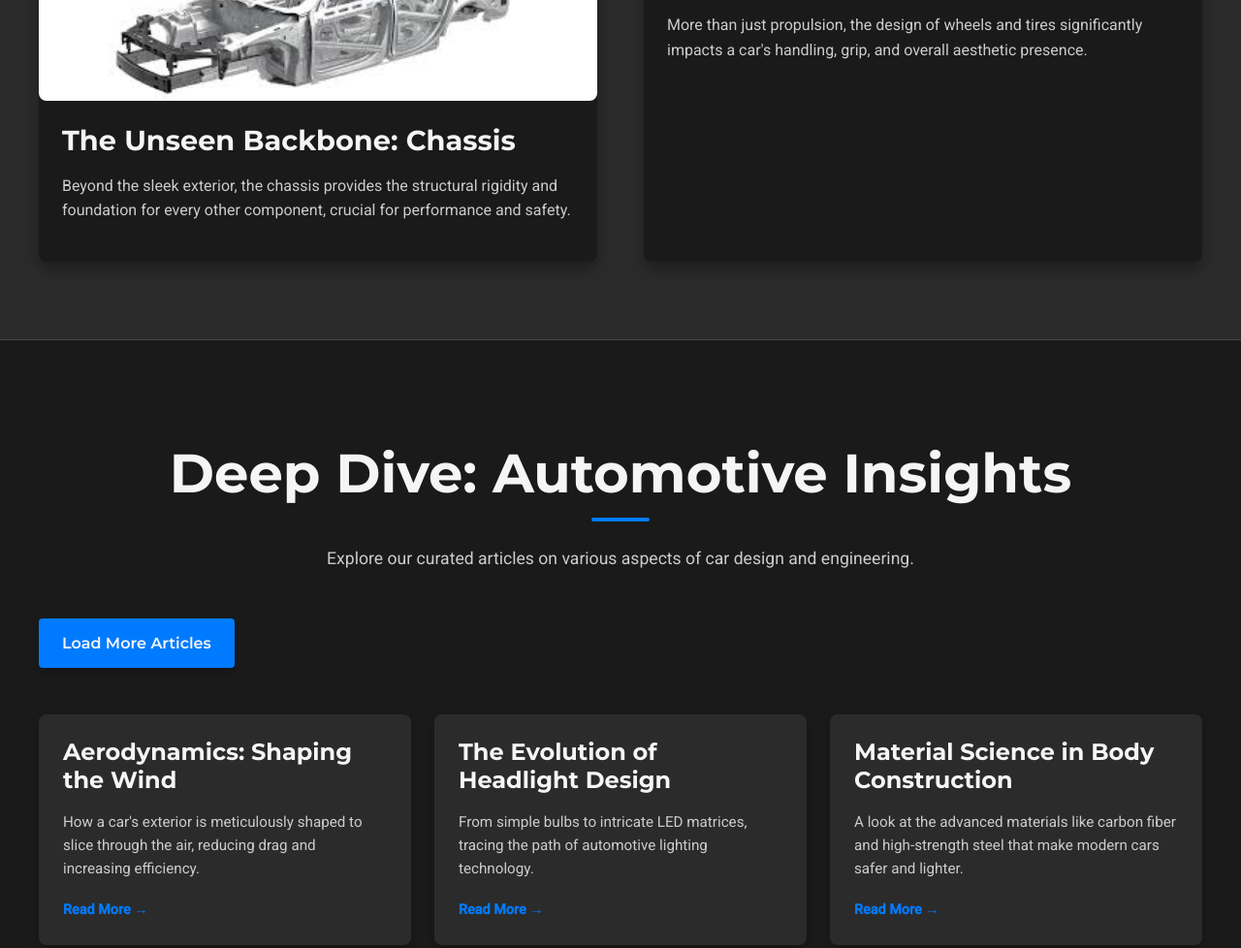
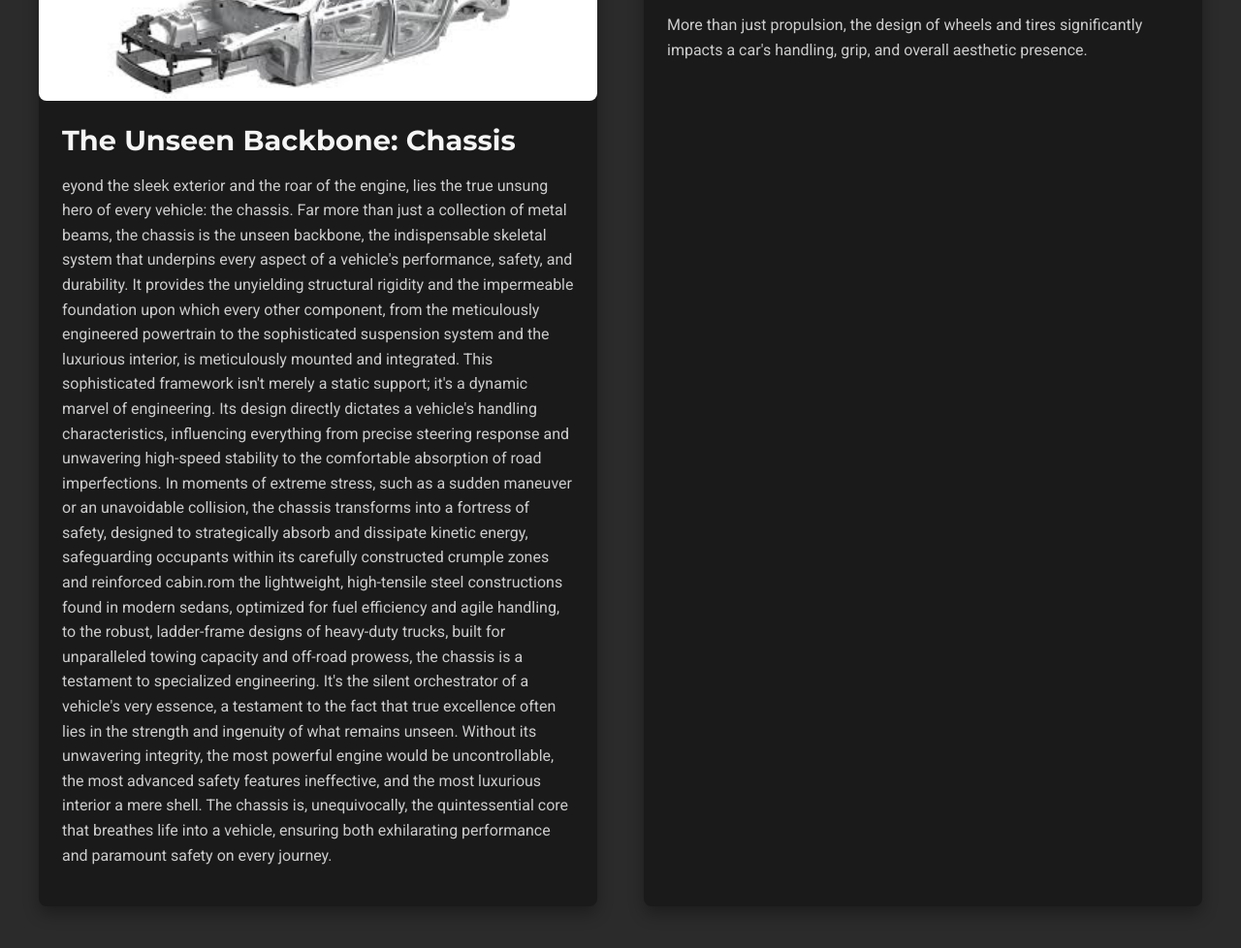
Before and after one commit to mrking-cyber/Responsive-Car-Anatomy-Website, a plain HTML site: page index.html in a window 1280 px wide. Shown: the part 2578-3556 px from the top of the page at 97% size. Drawn offline with Linux system fonts and the light colour scheme.

Commit message:
Update index.html

```diff
--- a/index.html
+++ b/index.html
@@ -101,7 +101,9 @@
                         <img src="imgs/car chassis.png.jpg" alt="Detailed view of a car chassis" class="responsive-img">
                         <div class="item-caption">
                             <h3>The Unseen Backbone: Chassis</h3>
-                            <p>Beyond the sleek exterior, the chassis provides the structural rigidity and foundation for every other component, crucial for performance and safety.</p>
+                            <p>eyond the sleek exterior and the roar of the engine, lies the true unsung hero of every vehicle: the chassis. Far more than just a collection of metal beams, the chassis is the unseen backbone, the indispensable skeletal system that underpins every aspect of a vehicle's performance, safety, and durability. It provides the unyielding structural rigidity and the impermeable foundation upon which every other component, from the meticulously engineered powertrain to the sophisticated suspension system and the luxurious interior, is meticulously mounted and integrated.
+
+This sophisticated framework isn't merely a static support; it's a dynamic marvel of engineering. Its design directly dictates a vehicle's handling characteristics, influencing everything from precise steering response and unwavering high-speed stability to the comfortable absorption of road imperfections. In moments of extreme stress, such as a sudden maneuver or an unavoidable collision, the chassis transforms into a fortress of safety, designed to strategically absorb and dissipate kinetic energy, safeguarding occupants within its carefully constructed crumple zones and reinforced cabin.rom the lightweight, high-tensile steel constructions found in modern sedans, optimized for fuel efficiency and agile handling, to the robust, ladder-frame designs of heavy-duty trucks, built for unparalleled towing capacity and off-road prowess, the chassis is a testament to specialized engineering. It's the silent orchestrator of a vehicle's very essence, a testament to the fact that true excellence often lies in the strength and ingenuity of what remains unseen. Without its unwavering integrity, the most powerful engine would be uncontrollable, the most advanced safety features ineffective, and the most luxurious interior a mere shell. The chassis is, unequivocally, the quintessential core that breathes life into a vehicle, ensuring both exhilarating performance and paramount safety on every journey.</p>
                         </div>
                     </div>
                     <div class="gallery-item">
```
